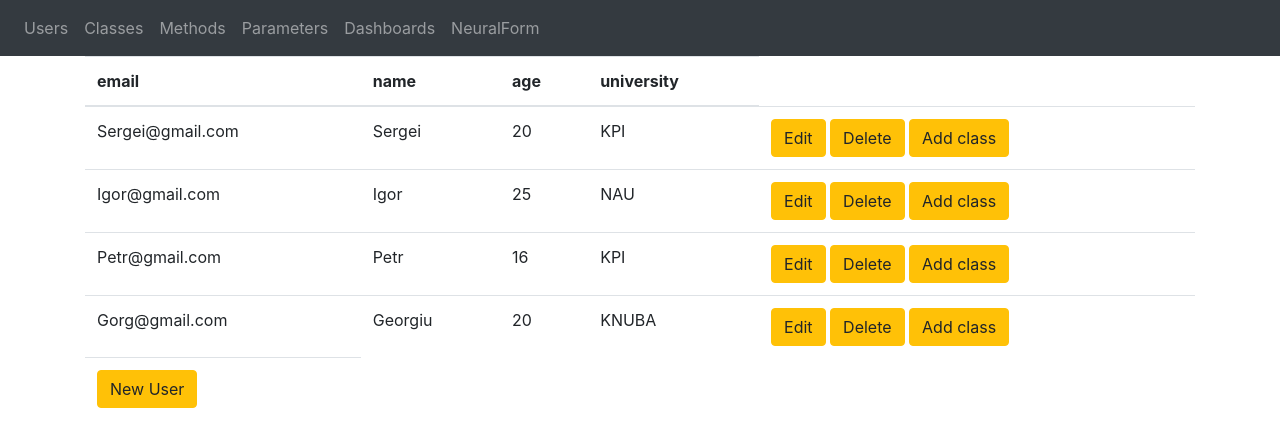
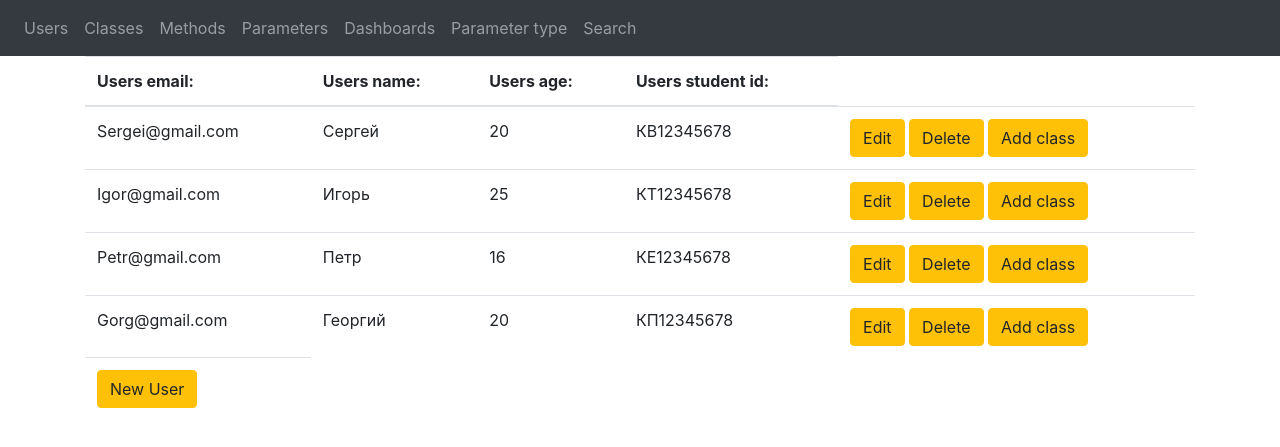
Before and after one commit to Samovilov/coursework2213, a Flask app: page /users in a window 1280 px wide. Shown: the top 447 px of the page. Run offline with Flask 2, Linux system fonts and the light colour scheme; data comes from the database, SQL or seed files in the repository; some libraries are stand-ins or nearby versions.

Commit message:
Add files via upload

```diff
--- a/app.py
+++ b/app.py
@@ -8,6 +8,7 @@ from forms.edit_class_form import EditClassForm
 from forms.class_form import ClassForm
 from forms.method_form import MethodForm
 from forms.edit_method_form import EditMethodForm
+from forms.hastag_form import HastagForm
 import uuid
 import json
 import plotly
@@ -37,7 +38,7 @@ class OrmUser(db.Model):
     user_email = db.Column(db.String(45), primary_key=True)
     user_name = db.Column(db.String(25), nullable=False)
     user_age = db.Column(db.Integer, nullable=False)
-    user_university = db.Column(db.String(25), nullable=False)
+    user_university = db.Column(db.String(25), nullable=False, unique=True)
 
     class_ = db.relationship('OrmClass')
 
@@ -76,49 +77,49 @@ db.create_all()
 
 User1 = OrmUser(
     user_email='Sergei@gmail.com',
-    user_name ='Sergei',
+    user_name ='Сергей',
     user_age=20,
-    user_university='KPI'
+    user_university='КВ12345678'
 )
 
 User2 = OrmUser(
     user_email='Igor@gmail.com',
-    user_name ='Igor',
+    user_name ='Игорь',
     user_age=25,
-    user_university='NAU'
+    user_university='КТ12345678'
 )
 User3 = OrmUser(
     user_email='Petr@gmail.com',
-    user_name ='Petr',
+    user_name ='Петр',
     user_age=16,
-    user_university='KPI'
+    user_university='КЕ12345678'
 )
 User4 = OrmUser(
     user_email='Gorg@gmail.com',
-    user_name ='Georgiu',
+    user_name ='Георгий',
     user_age=20,
-    user_university='KNUBA'
+    user_university='КП12345678'
 )
 
 
 Class1 = OrmClass(
     class_name='Numeric operations',
     methods_quantity=3,
-    class_description='Class of basic actions with numbers',
+    class_description='Adding, substracting, multiplying numbers',
     user_email='Gorg@gmail.com'
 )
 
 Class2 = OrmClass(
     class_name='Numeric operations advanced',
     methods_quantity=2,
-    class_description='Complicated actions with numbers',
+    class_description='Powering, rooting numbers',
     user_email='Gorg@gmail.com'
 )
 
 Class3 = OrmClass(
     class_name='String operations',
     methods_quantity=2,
-    class_description='Class of basic actions with strings',
+    class_description='Basic actions with strings',
     user_email='Petr@gmail.com'
 )
 
@@ -128,6 +129,22 @@ Class4 = OrmClass(
     class_description='Complicated actions with strings',
     user_email='Sergei@gmail.com'
 )
+
+Class5 = OrmClass(
+    class_name='String operations advanced',
+    methods_quantity=2,
+    class_description='Complicated actions with strings',
+    user_email='Igor@gmail.com'
+)
+
+Class6 = OrmClass(
+    class_name='String operations advanced',
+    methods_quantity=2,
+    class_description='Complicated actions with strings',
+    user_email='Sergei@gmail.com'
+)
+
+
 
 Method1 = OrmMethod(
     method_name='Adding numbers',
@@ -156,23 +173,23 @@ Method3 = OrmMethod(
 Method4 = OrmMethod(
     method_name='Finding string',
     method_description='Defies, if one string contains another',
-    output_type='Boolean',
-    memory_size='256',
-    class_name='String operations advanced'
-)
-
-Method6 = OrmMethod(
-    method_name='Putting string',
-    method_description='Defies, if one string contains another',
     output_type='String',
     memory_size='256',
     class_name='String operations advanced'
 )
 
+Method5 = OrmMethod(
+    method_name='Substracting numbers',
+    method_description='Substracting second number from the first one',
+    output_type='Numeric',
+    memory_size='256',
+    class_name='String operations advanced'
+)
 
-Method5 = OrmMethod(
+
+Method6 = OrmMethod(
     method_name='1 more then 2',
-    method_description='Defies, if one string contains another',
+    method_description='Defies, if first number bigger than second one',
     output_type='Boolean',
     memory_size='32',
     class_name='String operations advanced'
@@ -180,42 +197,42 @@ Method5 = OrmMethod(
 Parameter1 = OrmParameter(
     parameter_name='Parameter 1',
     parameter_type='integer',
-    parameter_description='First parameter',
+    parameter_description='First number in adding',
     method_name='Adding numbers'
 )
 
 Parameter2 = OrmParameter(
     parameter_name='Parameter 2',
-    parameter_type='integer',
-    parameter_description='First parameter',
+    parameter_type='string',
+    parameter_description='Second number in adding ',
     method_name='Adding numbers'
 )
 
 Parameter3 = OrmParameter(
     parameter_name='Parameter 3',
-    parameter_type='string',
-    parameter_description='First parameter',
+    parameter_type='float',
+    parameter_description='First string in finding',
     method_name='Finding string'
 )
 
 Parameter4 = OrmParameter(
     parameter_name='Parameter 4',
     parameter_type='float',
-    parameter_description='First parameter',
+    parameter_description='First parameter for exponentiation',
     method_name='Number exponentiation'
 )
 
 Parameter5 = OrmParameter(
     parameter_name='Parameter 5',
     parameter_type='float',
-    parameter_description='First parameter',
+    parameter_description='Second parameter for exponentiation',
     method_name='Number exponentiation'
 )
 
 Parameter6 = OrmParameter(
     parameter_name='Parameter 6',
     parameter_type='string',
-    parameter_description='First parameter',
+    parameter_description='Second string in finding',
     method_name='Finding string'
 )
 db.session.add_all([
@@ -677,6 +694,98 @@ def dashboard():
     graphs_json = json.dumps(data, cls=plotly.utils.PlotlyJSONEncoder)
     return render_template('dashboard.html', graphsJSON=graphs_json,massage=massage,corr_coef=corr_coef)
 
+
+def trio(word, number):
+    return(word[number:number+3])
+
+
+def search_in_sent(search_word, description_str):
+    desc_split = description_str.split()
+    count_overlap = 0
+    for three in range(len(search_word)):
+        for word in desc_split:
+            if len(word) >= 3 and len(word) > len(search_word):
+                for i in range(len(word) - 2):
+                    if trio(word, i) == trio(search_word, three):
+                        count_overlap += 0.24
+            else:
+                continue
+
+    for word in desc_split:
+        if len(word) >= 3 and len(word) <= len(search_word):
+            diff = len(search_word) - len(word)
+            for s in range(diff + 1):
+                if search_word[s:s + len(word)] == word:
+                    count_overlap += 1
+    return count_overlap
+
+
+@app.route('/Hashtag', methods=['GET', 'POST'])
+def Hashtag():
+    form = HastagForm()
+    if request.method == 'POST':
+        if form.validate():
+            choice = form.choice.data
+            words = form.words.data
+
+            if choice == 'class':
+                descriptions = db.session.query(OrmClass.class_description).all()
+            if choice == 'method':
+                descriptions = db.session.query(OrmMethod.method_description).all()
+            if choice == 'parameter':
+                descriptions = db.session.query(OrmParameter.parameter_description).all()
+
+            desc_score = {}
+            scores = []
+            for desc in list(descriptions):
+                sum_score = 0
+                for word in words.split():
+                    sum_score += search_in_sent(word, desc[0])
+                desc_score[sum_score] = desc
+                scores.append(sum_score)
+
+
+            scores.sort(reverse = True)
+
+            if max(scores) < 0.2:
+                return render_template('not_found.html')
+
+            scores = list(dict.fromkeys(scores))
+            sorted_for_html = []
+            print(scores)
+            print(desc_score)
+            if choice == 'class':
+                for score in scores:
+                    if score < 0.22:
+                        continue
+                    res = db.session.query(OrmClass).filter(OrmClass.class_description == desc_score[score]).all()
+                    for row in res:
+                        sorted_for_html.append(row)
+                return render_template('class_table.html', classes=sorted_for_html)
+
+            if choice == 'method':
+                for score in scores:
+                    if score < 0.22:
+                        continue
+                    res = db.session.query(OrmMethod).filter(OrmMethod.method_description == desc_score[score]).all()
+                    for row in res:
+                        sorted_for_html.append(row)
+                return render_template('methods_table.html', methods=sorted_for_html)
+
+            if choice == 'class':
+                for score in scores:
+                    if score < 0.22:
+                        continue
+                    res = db.session.query(OrmParameter).filter(OrmParameter.parameter_description == desc_score[score]).all()
+                    for row in res:
+                        sorted_for_html.append(row)
+                return render_template('parameters_table.html', parameters=sorted_for_html)
+        else:
+            return render_template('hashtag_form.html', form=form)
+    elif request.method == 'GET':
+        return render_template('hashtag_form.html', form=form)
+
+
 if __name__ == '__main__':
     app.debug = True
     app.run()
--- a/templates/index.html
+++ b/templates/index.html
@@ -19,7 +19,8 @@
     <li class="nav-item"><a class="nav-link" href="/methods">Methods</a></li>
     <li class="nav-item"><a class="nav-link" href="/parameters">Parameters</a></li>
     <li class="nav-item"><a class="nav-link" href="/dashboard">Dashboards</a></li>
-    <li class="nav-item"><a class="nav-link" href="/NeuralForm">NeuralForm</a></li>
+    <li class="nav-item"><a class="nav-link" href="/NeuralForm">Parameter type</a></li>
+    <li class="nav-item"><a class="nav-link" href="/Hashtag">Search</a></li>
 {#    <li class="nav-item"><a class="nav-link" href="/AI">Data mining</a></li>#}
 
 
--- /dev/null
+++ b/templates/not_found.html
@@ -0,0 +1,5 @@
+{% extends "index.html" %}
+
+{% block content %}
+    <h3 class="mb-0">No matches found!</h3>
+{% endblock %}
--- a/templates/users_table.html
+++ b/templates/users_table.html
@@ -8,10 +8,10 @@
     <table class="table">
         <thead>
             <tr>
-                <th scope="col">email</th>
-                <th scope="col">name</th>
-                <th scope="col">age</th>
-                <th scope="col">university</th>
+                <th scope="col">Users email:</th>
+                <th scope="col">Users name:</th>
+                <th scope="col">Users age:</th>
+                <th scope="col">Users student id:</th>
             </tr>
         </thead>
         <tbody>
```
Also changed, not shown: forms/hastag_form.py (added, +13 -0 lines), forms/user_form.py (+6 -6 lines), requirements.txt (+8 -47 lines), templates/hashtag_form.html (added, +62 -0 lines), templates/hashtag_table.html (added, +32 -0 lines).
